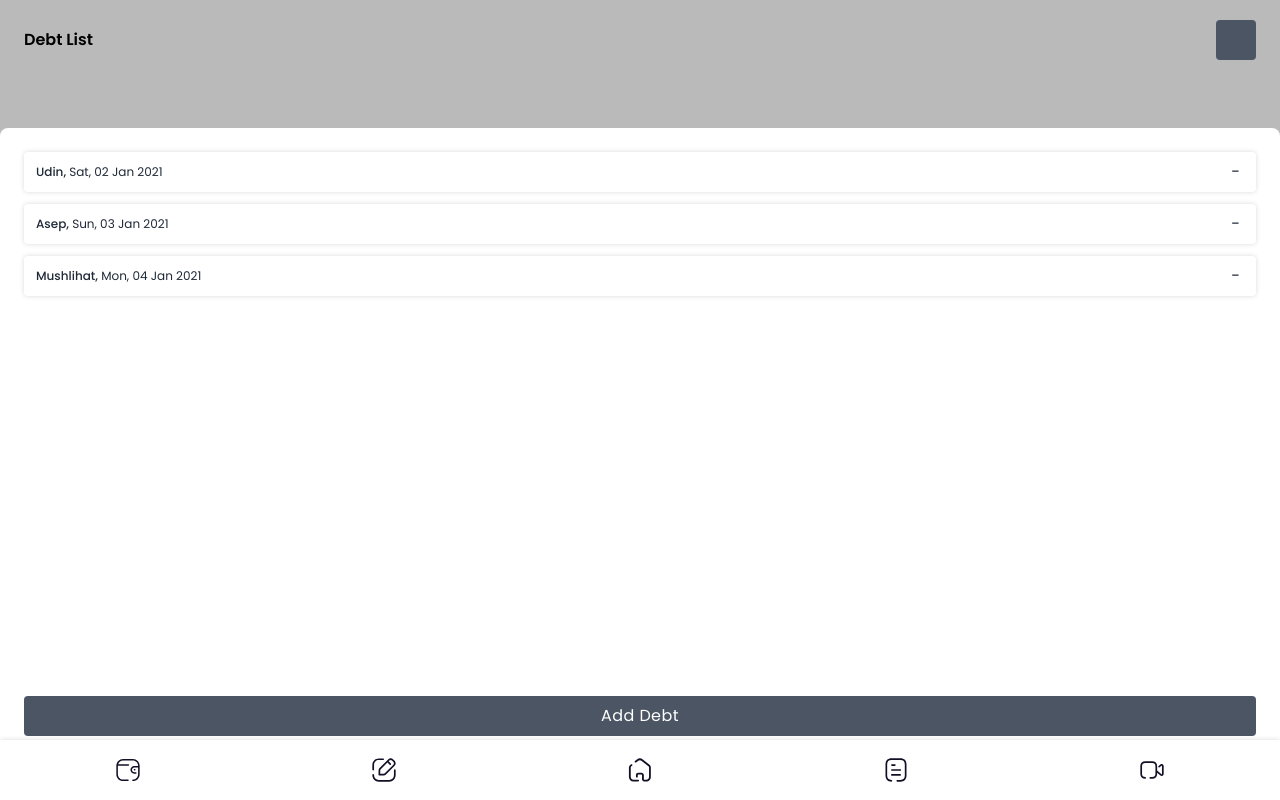
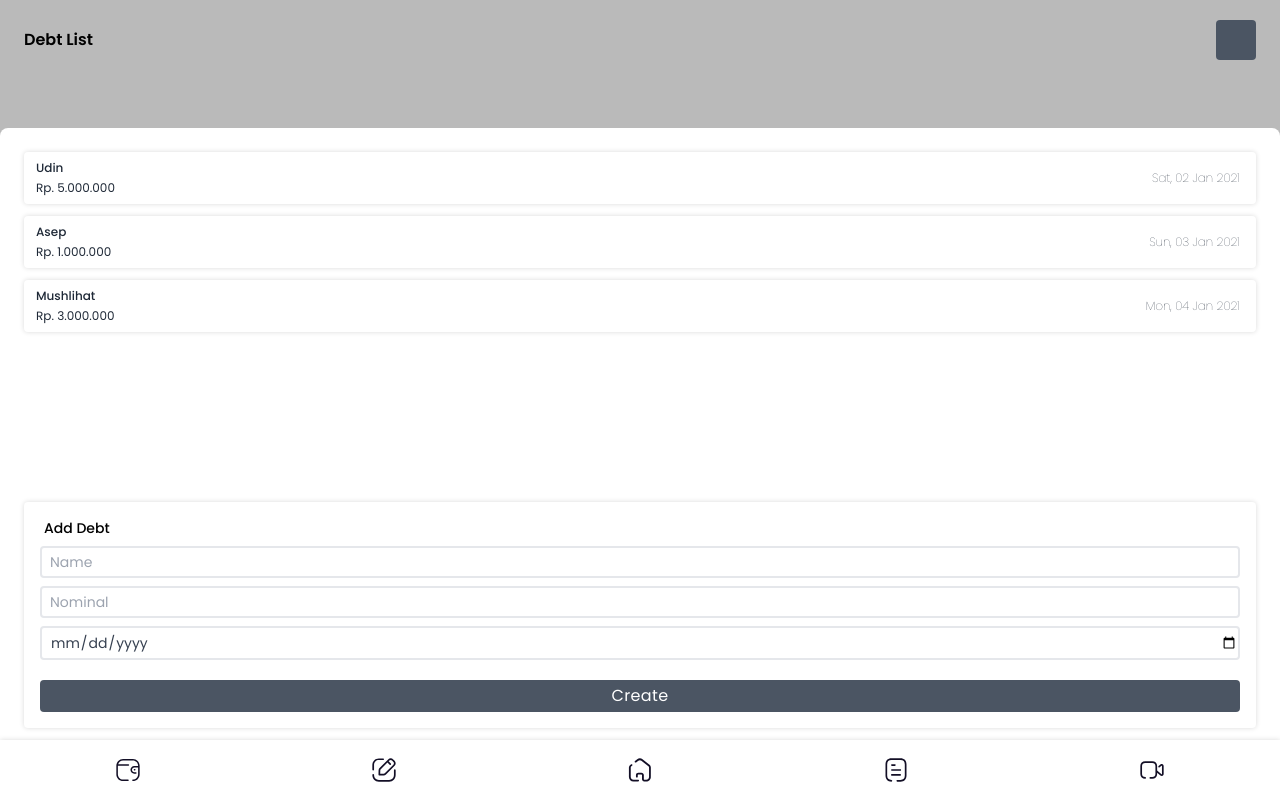
Before and after one commit to oktapiancaw/pyp-react, a React (Create React App) app: page /debt in a window 1280 px wide. Both pictures are taken after a click on the button "Add Debt". Built offline with nearby package versions, Linux system fonts and the light colour scheme.

Commit message:
More Detail Debt Form & Debt List

```diff
--- a/src/App.js
+++ b/src/App.js
@@ -5,6 +5,7 @@ import Contact from "./pages/Contact";
 import Goals from "./pages/Goals";
 import Debt from "./pages/Debt";
 import Transaction from "./pages/Transaction";
+import Tips from "./pages/Tips";
 
 function App() {
   return (
@@ -15,6 +16,7 @@ function App() {
         <Route path="/goals" exact component={Goals} />
         <Route path="/debt" exact component={Debt} />
         <Route path="/trans" exact component={Transaction} />
+        <Route path="/tips" exact component={Tips} />
       </Switch>
     </Router>
   );
--- /dev/null
+++ b/src/components/debt/DebtForm.js
@@ -0,0 +1,70 @@
+/* eslint-disable react/prop-types */
+import { useState } from "react";
+const DebtForm = (props) => {
+  const [getName, setName] = useState("");
+  const [getNominal, setNominal] = useState(0);
+  const handleSubmit = (event) => {
+    event.preventDefault();
+
+    const newDebt = {
+      id: Math.floor(Math.random() * 100) + 1,
+      name: getName,
+      nominal: formatRupiah(getNominal),
+      date: "Fri, 25 Jun 2021",
+      status: 1,
+    };
+    props.onCreateDebt(newDebt);
+  };
+
+  const handleInputName = (event) => {
+    setName(event.target.value);
+  };
+  const handleInputNominal = (event) => {
+    setNominal(event.target.value);
+  };
+
+  const formatRupiah = (angka) => {
+    let number_string = angka.replace(/[^,\d]/g, "").toString(),
+      split = number_string.split(","),
+      sisa = split[0].length % 3,
+      rupiah = split[0].substr(0, sisa),
+      ribuan = split[0].substr(sisa).match(/\d{3}/gi);
+
+    // tambahkan titik jika yang di input sudah menjadi angka ribuan
+    if (ribuan) {
+      let separator = sisa ? "." : "";
+      rupiah += separator + ribuan.join(".");
+    }
+
+    rupiah = split[1] != undefined ? rupiah + "," + split[1] : rupiah;
+    return rupiah;
+  };
+  return (
+    <form onSubmit={handleSubmit}>
+      <h2 className="text-sm font-medium mb-1 ml-1">Add Debt</h2>
+      <input
+        className="my-1 py-1 pl-2 w-full border-2 text-sm text-gray-700 rounded"
+        placeholder="Name"
+        onChange={handleInputName}
+      />
+      <input
+        className="my-1 py-1 pl-2 w-full border-2 text-sm text-gray-700 rounded"
+        placeholder="Nominal"
+        onChange={handleInputNominal}
+      />
+      <input
+        type="date"
+        className="my-1 py-1 pl-2 w-full border-2 text-sm text-gray-700 rounded"
+        placeholder="Date"
+      />
+      <button
+        type="submit"
+        className="w-full py-1 px-2 mt-4 flex items-center justify-center bg-gray-600 rounded"
+      >
+        <span className="text-white tracking-wide">Create</span>
+      </button>
+    </form>
+  );
+};
+
+export default DebtForm;
--- /dev/null
+++ b/src/components/debt/DebtList.js
@@ -0,0 +1,26 @@
+/* eslint-disable react/prop-types */
+const DebtList = (props) => {
+  return (
+    <div>
+      {props.data.map((debt) => {
+        return (
+          <div
+            key={debt.id}
+            className="w-100 py-2 px-3 mb-3 flex text-gray-800 justify-between items-center rounded shadow"
+          >
+            <div className="">
+              <p className="font-medium text-xs mb-1">{debt.name ?? "name"}</p>
+              <p className=" text-xs">{"Rp. " + debt.nominal ?? "Rp. 0"}</p>
+            </div>
+
+            <span className="mx-1 text-xs font-thin">
+              {debt.date ?? "None"}
+            </span>
+          </div>
+        );
+      })}
+    </div>
+  );
+};
+
+export default DebtList;
--- a/src/components/task/TaskList.js
+++ b/src/components/task/TaskList.js
@@ -1,6 +1,5 @@
 /* eslint-disable react/prop-types */
 const TaskList = (props) => {
-  console.log(props);
   let option;
   if (props.check == "true") {
     option = (
--- a/src/pages/Debt.js
+++ b/src/pages/Debt.js
@@ -1,38 +1,69 @@
 import Navbar from "../components/navbar/Navbar";
 import MobileNav from "../components/mobileNav/MobileNav";
-import TaskList from "../components/task/TaskList";
+import DebtList from "../components/debt/DebtList";
+import DebtForm from "../components/debt/DebtForm";
+import { useState } from "react";
 
 const Debt = () => {
-  const debts = [
+  const [isActive, setActive] = useState("true");
+  const [getDebts, setDebts] = useState([
     {
       id: 1,
       name: "Udin",
+      nominal: "5.000.000",
       date: "Sat, 02 Jan 2021",
       status: 1,
     },
     {
       id: 2,
       name: "Asep",
+      nominal: "1.000.000",
       date: "Sun, 03 Jan 2021",
       status: 1,
     },
     {
       id: 3,
       name: "Mushlihat",
+      nominal: "3.000.000",
       date: "Mon, 04 Jan 2021",
       status: 1,
     },
-  ];
+  ]);
+
+  const eventCreateDebt = (debt) => {
+    setDebts(getDebts.concat(debt));
+  };
+
+  const showAddForm = () => {
+    setActive(!isActive);
+  };
+
+  const closeForm = () => {
+    setActive("true");
+  };
 
   return (
     <div className="main">
       <Navbar setting="false" headText="Debt List" />
-      <div className="sectionBox p-6 mt-12 bg-white rounded-lg">
-        <TaskList data={debts} />
+      <div
+        className="sectionBox p-6 mt-12 bg-white rounded-lg"
+        onClick={closeForm}
+      >
+        <DebtList data={getDebts} />
       </div>
       <div className="fixed w-full bottom-16 px-6">
+        <div className={isActive ? "hidden" : "relative w-full"}>
+          <div className="absolute p-4 z-10 bottom-2 w-full bg-white rounded shadow ">
+            <DebtForm onCreateDebt={eventCreateDebt} />
+          </div>
+        </div>
         <div className="w-full grid grid-cols-2 gap-2">
-          <button className="col-span-2 w-full h-10 bg-gray-600 rounded">
+          <button
+            className={
+              isActive ? "col-span-2 w-full h-10 bg-gray-600 rounded" : "hidden"
+            }
+            onClick={showAddForm}
+          >
             <img />
             <span className="text-white tracking-wide">Add Debt</span>
           </button>
--- a/src/pages/Tips.js
+++ b/src/pages/Tips.js
@@ -0,0 +1,14 @@
+import Navbar from "../components/navbar/Navbar";
+import MobileNav from "../components/mobileNav/MobileNav";
+
+const Tips = () => {
+  return (
+    <div className="relative">
+      <Navbar setting="false" headText="Tips & Tutorial" />
+
+      <MobileNav />
+    </div>
+  );
+};
+
+export default Tips;
```
